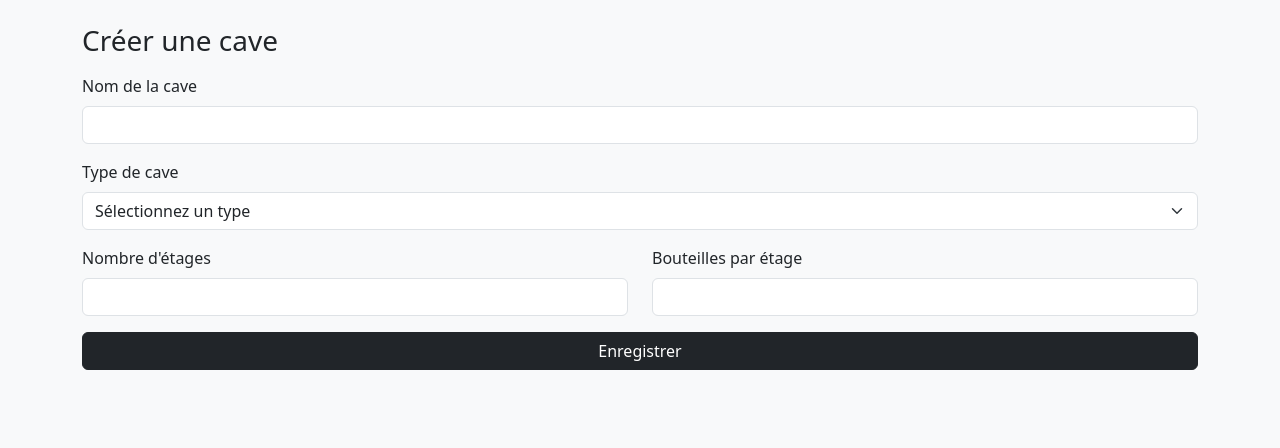
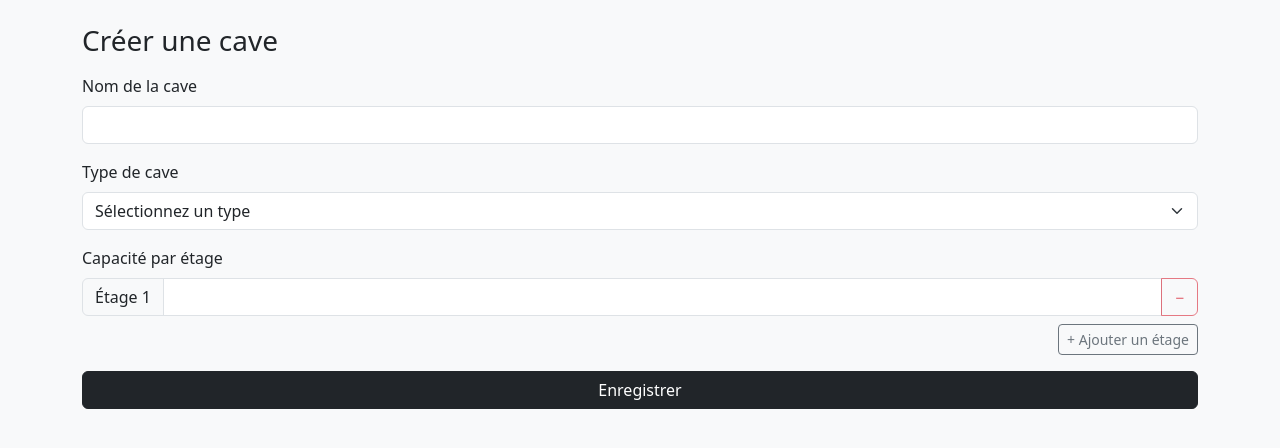
Before and after one commit to ttiot/cave_vin, a Flask app: page /cellars/add in a window 1280 px wide. Shown: the part 56-504 px from the top of the page. Run offline with Flask 3, Linux system fonts and the light colour scheme; the visitor is signed in with stand-in values (Sample User, id 1); data comes from the database, SQL or seed files in the repository; some libraries are stand-ins or nearby versions.

Commit message:
Allow configuring bottle capacity per cellar floor

```diff
--- a/app.py
+++ b/app.py
@@ -1,7 +1,7 @@
 from flask import Flask, render_template, request, redirect, url_for, flash
 from flask_login import LoginManager, login_user, logout_user, login_required, current_user
 from werkzeug.security import generate_password_hash, check_password_hash
-from models import db, User, Wine, Cellar
+from models import db, User, Wine, Cellar, CellarFloor
 from config import Config
 import requests
 
@@ -128,14 +128,27 @@ def create_app():
         if request.method == 'POST':
             name = (request.form.get('name') or '').strip()
             cellar_type = request.form.get('cellar_type')
-            floors = request.form.get('floors', type=int)
-            bottles_per_floor = request.form.get('bottles_per_floor', type=int)
+            raw_floor_capacities = [value.strip() for value in request.form.getlist('floor_capacities')]
+            floor_capacities = []
+            invalid_capacity = False
+            for raw_capacity in raw_floor_capacities:
+                if not raw_capacity:
+                    invalid_capacity = True
+                    break
+                try:
+                    capacity_value = int(raw_capacity)
+                except (TypeError, ValueError):
+                    invalid_capacity = True
+                    break
+                if capacity_value <= 0:
+                    invalid_capacity = True
+                    break
+                floor_capacities.append(capacity_value)
 
             context = {
                 'name': name,
                 'cellar_type': cellar_type,
-                'floors': floors,
-                'bottles_per_floor': bottles_per_floor,
+                'floor_capacities': raw_floor_capacities,
             }
 
             if not name:
@@ -146,20 +159,22 @@ def create_app():
                 flash("Veuillez sélectionner un type de cave valide.")
                 return render_template('add_cellar.html', **context)
 
-            if not floors or floors <= 0 or not bottles_per_floor or bottles_per_floor <= 0:
-                flash("Les nombres d'étages et de bouteilles par étage doivent être positifs.")
+            if not floor_capacities or invalid_capacity:
+                flash("Veuillez indiquer un nombre de bouteilles positif pour chaque étage.")
                 return render_template('add_cellar.html', **context)
 
             cellar = Cellar(name=name,
                             cellar_type=cellar_type,
-                            floors=floors,
-                            bottles_per_floor=bottles_per_floor)
+                            floor_count=len(floor_capacities),
+                            bottles_per_floor=max(floor_capacities))
+            for index, capacity in enumerate(floor_capacities, start=1):
+                cellar.levels.append(CellarFloor(level=index, capacity=capacity))
             db.session.add(cellar)
             db.session.commit()
             flash('Cave créée avec succès.')
             return redirect(url_for('list_cellars'))
 
-        return render_template('add_cellar.html')
+        return render_template('add_cellar.html', floor_capacities=[''])
 
     @app.route('/add', methods=['GET', 'POST'])
     @login_required
--- a/models.py
+++ b/models.py
@@ -1,5 +1,6 @@
 from flask_sqlalchemy import SQLAlchemy
 from flask_login import UserMixin
+from sqlalchemy import UniqueConstraint
 
 db = SQLAlchemy()
 
@@ -15,14 +16,47 @@ class Cellar(db.Model):
     id = db.Column(db.Integer, primary_key=True)
     name = db.Column(db.String(120), nullable=False)
     cellar_type = db.Column(db.String(50), nullable=False)
-    floors = db.Column(db.Integer, nullable=False)
+    floor_count = db.Column("floors", db.Integer, nullable=False)
     bottles_per_floor = db.Column(db.Integer, nullable=False)
 
     wines = db.relationship("Wine", back_populates="cellar", lazy="dynamic")
+    levels = db.relationship(
+        "CellarFloor",
+        order_by="CellarFloor.level",
+        back_populates="cellar",
+        cascade="all, delete-orphan",
+    )
+
+    @property
+    def floors(self):
+        return self.floor_count
+
+    @property
+    def floor_capacities(self):
+        if self.levels:
+            return [level.capacity for level in self.levels]
+        if self.floor_count and self.bottles_per_floor:
+            return [self.bottles_per_floor] * self.floor_count
+        return []
 
     @property
     def capacity(self):
-        return self.floors * self.bottles_per_floor
+        return sum(self.floor_capacities)
+
+    @property
+    def floor_breakdown(self):
+        return list(enumerate(self.floor_capacities, start=1))
+
+
+class CellarFloor(db.Model):
+    id = db.Column(db.Integer, primary_key=True)
+    cellar_id = db.Column(db.Integer, db.ForeignKey("cellar.id"), nullable=False)
+    level = db.Column(db.Integer, nullable=False)
+    capacity = db.Column(db.Integer, nullable=False)
+
+    cellar = db.relationship("Cellar", back_populates="levels")
+
+    __table_args__ = (UniqueConstraint("cellar_id", "level", name="uq_cellar_level"),)
 
 
 class Wine(db.Model):
--- a/templates/add_cellar.html
+++ b/templates/add_cellar.html
@@ -14,16 +14,83 @@
       <option value="electrique" {% if cellar_type == 'electrique' %}selected{% endif %}>Cave électrique de conservation</option>
     </select>
   </div>
-  <div class="row">
-    <div class="col-md-6 mb-3">
-      <label class="form-label">Nombre d'étages</label>
-      <input type="number" class="form-control" name="floors" min="1" value="{{ floors or '' }}" required>
+  <div class="mb-3">
+    <label class="form-label">Capacité par étage</label>
+    {% set capacities = floor_capacities if floor_capacities is defined and floor_capacities else [''] %}
+    <div id="floors-container" class="d-flex flex-column gap-2">
+      {% for value in capacities %}
+      <div class="input-group floor-row">
+        <span class="input-group-text">Étage {{ loop.index }}</span>
+        <input type="number" class="form-control" name="floor_capacities" min="1" value="{{ value }}" required>
+        <button type="button" class="btn btn-outline-danger remove-floor" {% if capacities|length == 1 %}disabled{% endif %} aria-label="Supprimer l'étage {{ loop.index }}">&minus;</button>
+      </div>
+      {% endfor %}
     </div>
-    <div class="col-md-6 mb-3">
-      <label class="form-label">Bouteilles par étage</label>
-      <input type="number" class="form-control" name="bottles_per_floor" min="1" value="{{ bottles_per_floor or '' }}" required>
+    <div class="d-flex justify-content-end mt-2">
+      <button type="button" class="btn btn-outline-secondary btn-sm" id="add-floor">+ Ajouter un étage</button>
     </div>
   </div>
   <button type="submit" class="btn btn-dark w-100">Enregistrer</button>
 </form>
+<script>
+  (function () {
+    const container = document.getElementById('floors-container');
+    const addFloorBtn = document.getElementById('add-floor');
+
+    if (!container || !addFloorBtn) {
+      return;
+    }
+
+    const updateFloorLabels = () => {
+      const rows = container.querySelectorAll('.floor-row');
+      rows.forEach((row, index) => {
+        const label = row.querySelector('.input-group-text');
+        const removeBtn = row.querySelector('.remove-floor');
+        if (label) {
+          label.textContent = `Étage ${index + 1}`;
+        }
+        if (removeBtn) {
+          removeBtn.disabled = rows.length === 1;
+          removeBtn.setAttribute('aria-label', `Supprimer l'étage ${index + 1}`);
+        }
+      });
+    };
+
+    const createRow = (value = '') => {
+      const row = document.createElement('div');
+      row.className = 'input-group floor-row';
+      row.innerHTML = `
+        <span class="input-group-text"></span>
+        <input type="number" class="form-control" name="floor_capacities" min="1" value="${value}" required>
+        <button type="button" class="btn btn-outline-danger remove-floor" aria-label="Supprimer l'étage">&minus;</button>
+      `;
+      return row;
+    };
+
+    container.addEventListener('click', (event) => {
+      if (!(event.target instanceof HTMLElement)) {
+        return;
+      }
+      if (event.target.classList.contains('remove-floor')) {
+        event.preventDefault();
+        const rows = container.querySelectorAll('.floor-row');
+        if (rows.length > 1) {
+          const row = event.target.closest('.floor-row');
+          if (row) {
+            row.remove();
+            updateFloorLabels();
+          }
+        }
+      }
+    });
+
+    addFloorBtn.addEventListener('click', (event) => {
+      event.preventDefault();
+      container.appendChild(createRow());
+      updateFloorLabels();
+    });
+
+    updateFloorLabels();
+  })();
+</script>
 {% endblock %}
```
Also changed, not shown: templates/cellars.html (+7 -2 lines).
